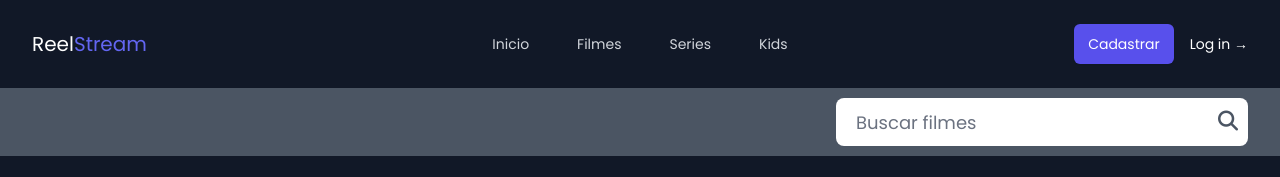
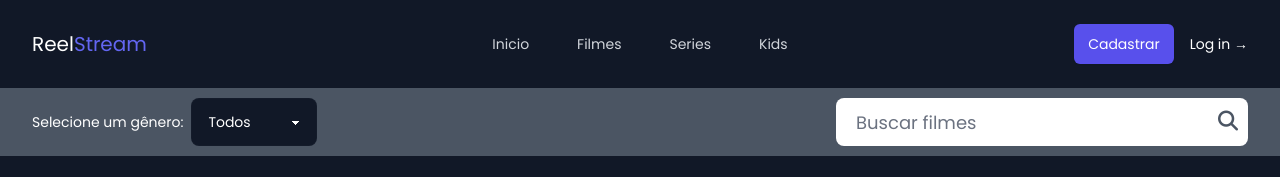
Before and after one commit to DiogoSouza08/ReelStream, a website: page Kids/kids.html in a window 1280 px wide. Shown: the top 177 px of the page. Drawn offline with nearby package versions, Linux system fonts and the light colour scheme; files that its build step writes are made by us from their sources; a web font is replaced by a local one.

Commit message:
Update kids.html

```diff
--- a/Kids/kids.html
+++ b/Kids/kids.html
@@ -80,8 +80,20 @@
     </header>
 
     <main>
-        <div class="bg-gray-600  items-center sm:justify-start sm:flex-row flex-col justify-end text-sm w-full flex gap-3 px-8 py-1.5">
-
+        <div class="bg-gray-600  items-center sm:justify-start sm:flex-row flex-col justify-between text-sm w-full flex gap-3 px-8 py-1.5">
+            <div class="flex items-center gap-2">
+                <p class="text-white">Selecione um gênero:</p>
+                <select id="generoDropdown" onchange="filtrarPorGenero()" class="select select-bordered text-white font-normal bg-gray-900 w-auto max-w-xs">
+                    <option><a href="#">Todos</a></option>
+                    <option value="ação">Ação</option>
+                    <option value="terror">Terror</option>
+                    <option value="romance">Romance</option>
+                    <option value="comédia">Comédia</option>
+                    <option value="Ficção">Ficção</option>
+                    <option value="Thriller">Thriller</option>
+                    <option value="drama">Drama</option>
+                </select>
+            </div>
             <div class="search-box w-auto bg-white my-1 rounded-lg">
                 <div class="container flex items-center px-2 ">
                     <input type="text" id="searchInput" placeholder="Buscar filmes" class="flex-grow h-12 border-none text-lg text-gray-900 focus:ring-0">
@@ -99,7 +111,7 @@
             <div class="inset-0 z-50"></div>
             <div class="fixed inset-y-0 transition-transform duration-500 transform -translate-x-full z-50 w-full overflow-y-auto bg-white px-6 py-6 sm:max-w-sm sm:ring-1 sm:ring-gray-900/10" id="Menu">
                 <div class="flex items-center justify-between text-center">
-                    <a href="../index.html" class="-m-1.5 p-1.5">
+                    <a href="#" class="-m-1.5 p-1.5">
                         <p class="text-gray-900 font-bold text-xl">Reel<span class="text-indigo-500">Stream</span></p>
                     </a>
                     <button id="CloseMenu" type="button" class="-m-2.5 rounded-md p-2.5 text-gray-900">
@@ -114,7 +126,7 @@
                             <a href="../index.html" class="-mx-3 block rounded-lg px-3 py-2 text-base font-semibold leading-7 text-gray-900 hover:bg-gray-50">Inicio</a>
                             <a href="../filmes/filmes.html" class="-mx-3 block rounded-lg px-3 py-2 text-base font-semibold leading-7 text-gray-900 hover:bg-gray-50">Filmes</a>
                             <a href="../series/series.html" class="-mx-3 block rounded-lg px-3 py-2 text-base font-semibold leading-7 text-gray-900 hover:bg-gray-50">Series</a>
-                            <a href="../kids diversos/kids.html" class="-mx-3 block rounded-lg px-3 py-2 text-base font-semibold leading-7 text-gray-900 hover:bg-gray-50">Kids</a>
+                            <a href="../Kids/kids.html" class="-mx-3 block rounded-lg px-3 py-2 text-base font-semibold leading-7 text-gray-900 hover:bg-gray-50">Kids</a>
                         </div>
                         <div class="py-6 flex justify-around items-start flex-row mt-24">
                             <a href="../Login/login.html" class="-mx-3 block rounded-lg  px-3 py-2.5 text-base font-semibold leading-7 text-gray-900 hover:bg-gray-50">Log in &rarr;</a>
@@ -125,7 +137,7 @@
             </div>
         </div>
 
-        <div id="KidsContainer" class="page-1 bg-gray-900 grid grid-cols-2 md:grid-cols-4 xl:grid-cols-6 gap-4 px-8 py-6 place-items-center">
+        <div id="kidsContainer" class="page-1 bg-gray-900 grid grid-cols-2 md:grid-cols-4 xl:grid-cols-6 gap-4 px-8 py-6 place-items-center">
             <div><img class="rounded-lg cursor-pointer" src="../Kids/kids diversos/card-cada um na sua casa.jpg" alt="cada um na sua casa"></div>
             <div><img class="rounded-lg cursor-pointer" src="../Kids/kids diversos/card-o bom dinossauro.jpg" alt="o bom dinossauro"></div>
             <div><img class="rounded-lg cursor-pointer" src="../src/kids/card - divertidamente.jpg" alt="divertidamente"></div>
@@ -150,7 +162,6 @@
             <div><img class="rounded-lg cursor-pointer" src="../Kids/kids diversos/card-mosntros SA.jpg" alt="mosntros SA"></div>
             <div><img class="rounded-lg cursor-pointer" src="../Kids/kids diversos/card-a casa monstro.jpg" alt="a casa monstro"></div>
             <div><img class="rounded-lg cursor-pointer" src="../Kids/kids diversos/card-forca G.jpg" alt="força G"></div>
-
         </div>
 
 
@@ -185,7 +196,6 @@
 
 
 
-
         </div>
 
         <div class="page-3 grid-cols-2 bg-gray-900 md:grid-cols-4 xl:grid-cols-6 gap-4 px-8 py-6 place-items-center hidden">
@@ -213,7 +223,6 @@
             <div><img class="rounded-lg cursor-pointer" src="../Kids/kids diversos/card-kung fu panda 4.jpg" alt="kung fu panda 4"></div>
             <div><img class="rounded-lg cursor-pointer" src="../Kids/kids diversos/card-orion e o escuro.jpg" alt="orion e o escuro"></div>
             <div><img class="rounded-lg cursor-pointer" src="../Kids/kids diversos/card-garfield fora de casa.jpg" alt="garfield fora de casa"></div>
-
         </div>
 
 
```
